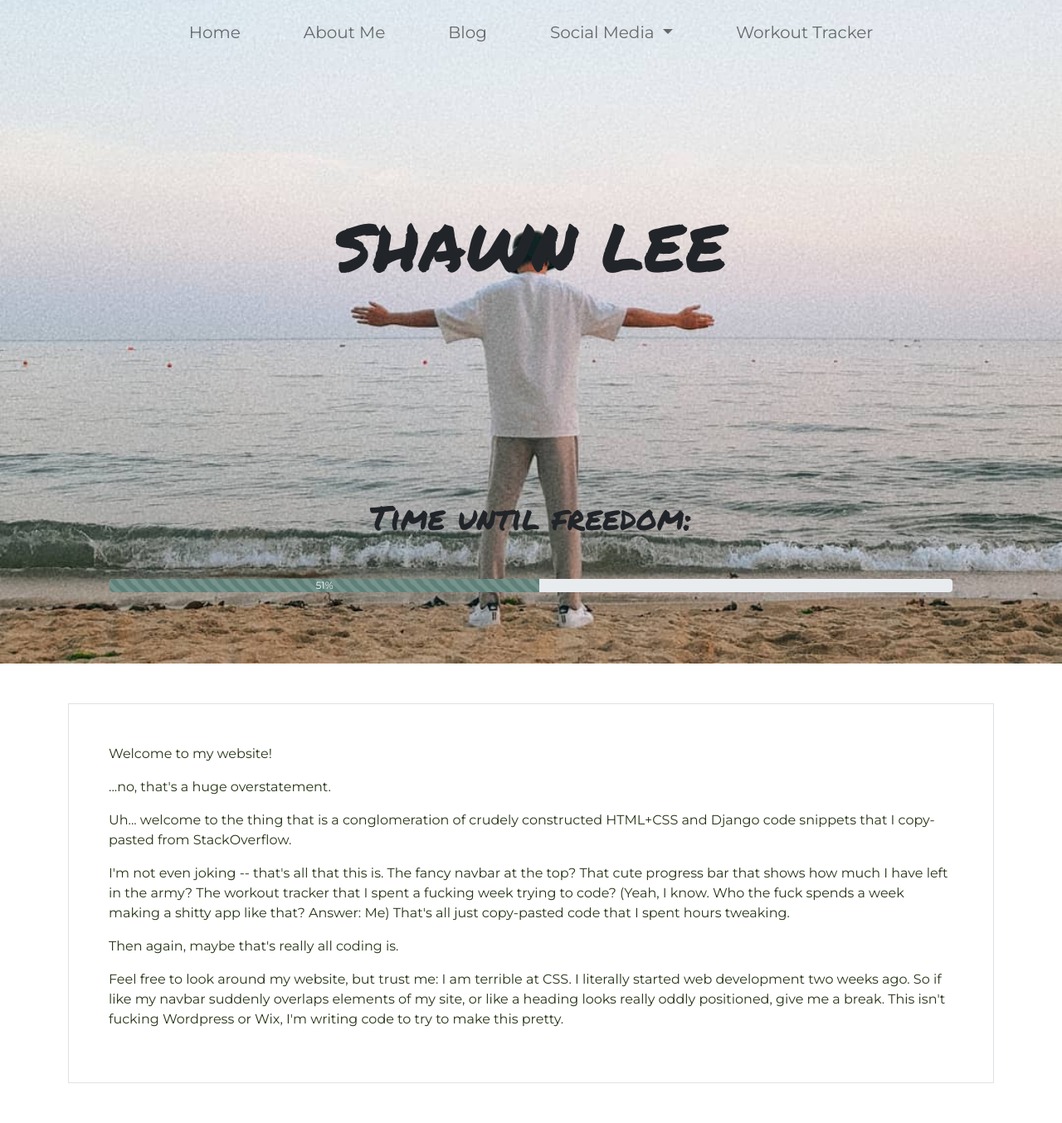
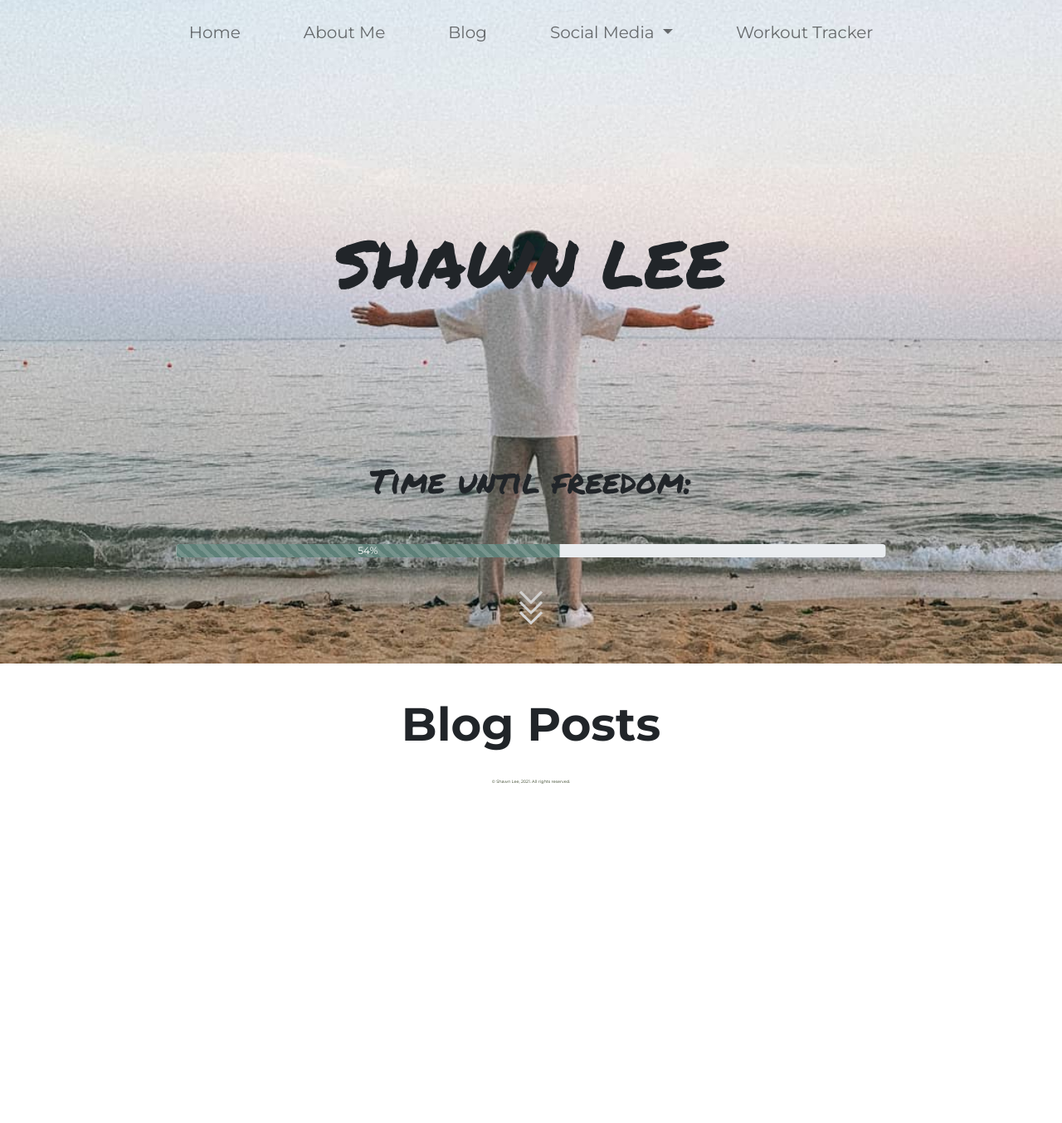
Before and after one commit to shawnsihyunlee/shawnlee.io, a Django app: page / in a window 1280 px wide. Shown: the whole page at 83% size. After the commit the page ends 945 px from the top, so only its background shows below. Run offline with Django 3.2, Linux system fonts and the light colour scheme.

Commit message:
Blog posts are now integrated into site, using RSS feeds and feedparser!

```diff
--- a/Tracker/templates/Tracker/home.html
+++ b/Tracker/templates/Tracker/home.html
@@ -6,6 +6,10 @@
      <h1 class="display-5 text-center" style="font-weight: 700;">
         Recent Workouts:
     </h1>
+
+    <p class="text-center">
+        (Yes, I know anyone can edit this. It was just a fun project.)
+    </p>
 
 
     <div class="accordion" id="accordionExample">
--- a/WorkoutTracker/settings.py
+++ b/WorkoutTracker/settings.py
@@ -46,6 +46,7 @@ INSTALLED_APPS = [
     'Tracker',
     'homepage',
 ]
+
 
 CRISPY_ALLOWED_TEMPLATE_PACKS = "bootstrap5"
 
--- a/homepage/templates/homepage/home.html
+++ b/homepage/templates/homepage/home.html
@@ -8,6 +8,60 @@
         body {
             padding-top: 0px !important;
         }
+
+        .feed-item-title {
+        font-weight: 700;
+        font-size: 30px;
+    }
+    @media (min-width: 900px) {
+        .container-small {
+            width: 900px;
+        }
+        .container-large {
+            width: 1500px;
+        }
+    }
+
+    .container-small, .container-large {
+        max-width: 100%;
+    }
+
+    .arrow{
+        position: absolute;
+        bottom: 7%;
+        left: 50%;
+        transform: translate(-50%,-50%);
+    }
+    .arrow span{
+        display: block;
+        width: 20px;
+        height: 20px;
+        border-bottom: 3px solid #d9d9d9;
+        border-right: 3px solid #d9d9d9;
+        transform: rotate(45deg);
+        margin: -10px;
+        animation: animate 2s infinite;
+    }
+    .arrow span:nth-child(2){
+        animation-delay: -0.1s;
+    }
+    .arrow span:nth-child(3){
+        animation-delay: -0.2s;
+    }
+    @keyframes animate {
+        0%{
+            opacity: 0;
+            transform: rotate(45deg) translate(-10px,-10px);
+        }
+        50%{
+            opacity: 1;
+        }
+        100%{
+            opacity: 0;
+            transform: rotate(45deg) translate(10px,10px);
+        }
+    }
+
     </style>
 
     <div
@@ -16,47 +70,63 @@
     >
 
 
-        <div class="container-sm vh-100">
-                <div class="row d-flex align-items-center justify-content-center h-75">
+        <div class="container-sm vh-100" style="position:relative;">
+                <div class="w-100" style="position:absolute; top:40%; left:50%; transform: translate(-50%,-50%)">
                     <h1 class="display-1 text-center" style="font-family: 'Permanent Marker'; animation: fadein 2s;">SHAWN LEE</h1>
                 </div>
 
-                <div class="content text-center">
-                    <h1 class="h1" style="font-family: 'Permanent Marker'; animation: fadein 2s;">Time until freedom:</h1>
-                </div>
 
-                <div class="progress"  style="margin:50px; margin-top: 50px; margin-bottom: 150px; animation: fadein 2s;">
-                    <div class="progress-bar progress-bar-striped progress-bar-animated" role="progressbar" style="width:51% ; background-color:#5e8078;" aria-valuenow="51" aria-valuemin="0" aria-valuemax="100">51%</div>
+        <div class="content text-center w-100" style="position:absolute; bottom:20%; left:50%; transform: translate(-50%,-50%)">
+            <h1 class="h1" style="font-family: 'Permanent Marker'; animation: fadein 2s;">Time until freedom:</h1>
+        </div>
+
+        <div class="progress w-75"  style="animation: fadein 2s; position:absolute; bottom:15%; left:50%; transform: translate(-50%,-50%)">
+             <div class="progress-bar progress-bar-striped progress-bar-animated" role="progressbar" style="width:54% ; background-color:#5e8078;" aria-valuenow="54" aria-valuemin="0" aria-valuemax="100">54%</div>
+        </div>
+
+                <div class="arrow">
+                <span></span>
+                <span></span>
+                <span></span>
                 </div>
         </div>
 
     </div>
 
     <!-- Main Content Area -->
-    <div class="container my-5 d-grid gap-5">
-      <div class="p-5 border" style="font-family: 'Montserrat';">
-        <p>
-        Welcome to my website!
-          </p>
-          <p>
-              ...no, that's a huge overstatement.
-          </p>
-        <p>
-            Uh... welcome to the thing that is a conglomeration of crudely constructed HTML+CSS and Django code snippets that I copy-pasted from StackOverflow.
-        </p>
-          <p>
-              I'm not even joking -- that's all that this is. The fancy navbar at the top? That cute progress bar that shows how much I have left in the army? The workout tracker that I spent a fucking week trying to code? (Yeah, I know. Who the fuck spends a week making a shitty app like that? Answer: Me) That's all just copy-pasted code that I spent hours tweaking.
 
-          </p>
+    <div class="container container-small">
+    <h1 class="display-4 text-center" style="font-weight: 700; margin-top:40px">
+        Blog Posts
+    </h1>
 
-              <p>
-              Then again, maybe that's really all coding is.
-          </p>
-          <p>
-              Feel free to look around my website, but trust me: I am terrible at CSS. I literally started web development two weeks ago. So if like my navbar suddenly overlaps elements of my site, or like a heading looks really oddly positioned, give me a break. This isn't fucking Wordpress or Wix, I'm writing code to try to make this pretty.
-          </p>
-      </div>
+
+    {% for entry in entries %}
+    {% if not forloop.counter > 4 %}
+    <div class="p-5 border rounded shadow" style="margin:15px;">
+        <h3 class="text-center">
+            {{ entry.title }}
+        </h3>
+        <h6 class="text-center">
+            {{ entry.published }}
+        </h6>
+        <div style="margin-top:20px;">
+            {{ entry.short_contents | safe}}
+        </div>
+        <div class="text-center">
+            <button type="button" class="btn btn-dark text-center" onclick="location.href='{{ entry.link }}'">Read More</button>
+        </div>
+
     </div>
+        {% endif %}
+
+    {% endfor %}
+
+</div>
+<br>
+<p class="text-center" style="font-size:5px;">
+    © Shawn Lee, 2021. All rights reserved.
+</p>
 
 
     <script type="text/javascript">
@@ -69,10 +139,12 @@
           nav.classList.add('bg-light', 'shadow');
             $("#socialDropdown").css("background", "white");
             $("#socialDropdown").css("border", "1px solid rgba(0,0,0,.15)");
+            $(".arrow").hide();
         } else {
           nav.classList.remove('bg-light', 'shadow');
         $("#socialDropdown").css("background", "transparent");
         $("#socialDropdown").css("border", "none");
+        $(".arrow").show();
         }
       });
     </script>
--- a/homepage/urls.py
+++ b/homepage/urls.py
@@ -5,5 +5,5 @@ app_name = 'homepage'
 urlpatterns = [
     path("", views.HomeView, name="home"),
     path("about/", views.AboutView, name="about"),
-    path("blog/", views.BlogView, name="blog"),
+    path("blog/", views.BlogView, name="blog"),   # Replace with Wordpress API.
 ]
--- a/homepage/views.py
+++ b/homepage/views.py
@@ -1,13 +1,32 @@
 from django.shortcuts import render, get_object_or_404
 from django.http import HttpResponse, HttpResponseRedirect
 from django.urls import reverse
+import feedparser
+import re
+
+def striphtml(data):
+        p = re.compile(r'<\/?(?!p)(?!em)\w*\b[^>]*>')
+        return p.sub('', data)
+
+rssURL = 'https://shawnleemilitary.wordpress.com/feed/'
+feed = feedparser.parse(rssURL)
+entries = [{"title" : a["title"],
+                "link" : a["link"],
+                "published": str(a["published_parsed"][0]) + "/" + str(a["published_parsed"][1]) + "/" + str(a["published_parsed"][2]),
+                "summary" : re.sub('<span.*?</span>','',a["summary"], flags=re.DOTALL),
+                "short_contents" : striphtml(a["content"][0]["value"])[0:400] + "...",
+                "full_contents" : a["content"][0]["value"],
+               } for a in feed.entries]
 
 # Create your views here.
 def HomeView(request):
-    return render(request, "homepage/home.html")
+    return render(request, "homepage/home.html", {"entries" : entries})
 
 def AboutView(request):
     return render(request, "homepage/about.html")
 
 def BlogView(request):
-    return render(request, "homepage/blog.html")
+
+
+
+    return render(request, "homepage/blog.html", {"entries" : entries})
--- a/requirements.txt
+++ b/requirements.txt
@@ -18,3 +18,6 @@ requests-oauthlib==1.3.0
 sqlparse==0.4.1
 urllib3==1.25.11
 whitenoise==5.3.0
+django-wordpress-api==0.2.0
+feedparser==6.0.8
+sgmllib3k==1.0.0
```
Also changed, not shown: homepage/templates/homepage/about.html (+22 -3 lines), homepage/templates/homepage/blog.html (+29 -6 lines).
